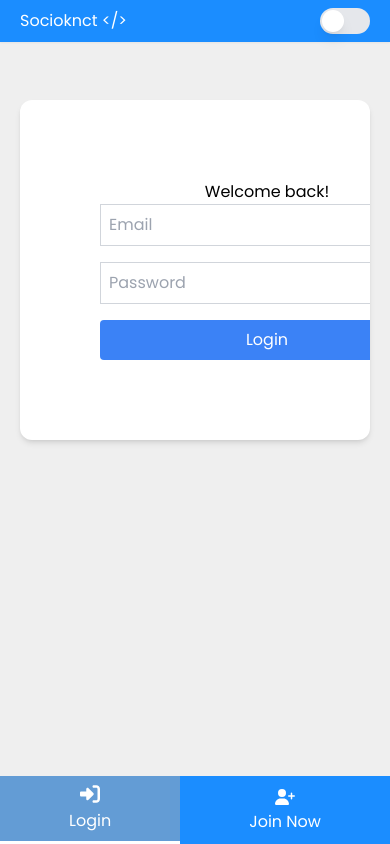
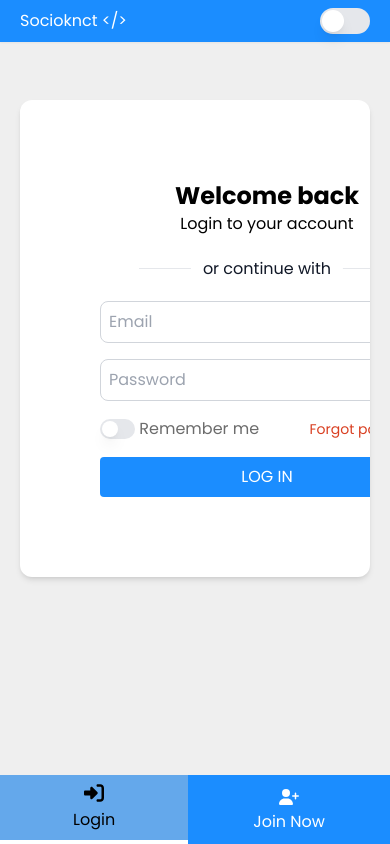
Before and after one commit to omseervi098/Socioknct1, a Next.js app in the folder frontend/: page /login in a window 390 px wide. Built offline with nearby package versions, Linux system fonts and the light colour scheme.

Commit message:
improved navbar mobile version

```diff
--- a/frontend/package.json
+++ b/frontend/package.json
@@ -16,6 +16,7 @@
     "@fortawesome/free-solid-svg-icons": "^6.5.2",
     "@fortawesome/react-fontawesome": "^0.2.0",
     "@headlessui/react": "^1.7.18",
+    "@preline/toggle-password": "^2.1.0",
     "next": "14.1.4",
     "react": "^18",
     "react-dom": "^18"
--- a/frontend/src/components/loginForm/loginForm.js
+++ b/frontend/src/components/loginForm/loginForm.js
@@ -1,24 +1,76 @@
 import React from "react";
 import Link from "next/link";
 import { useGeneralContext } from "@/context/generalcontext";
+import { Switch } from "@headlessui/react";
+import { themes } from "@/theme";
 export default function LoginForm() {
-  // const { state, toggleTheme } = useGeneralContext();
+  const { state, toggleTheme } = useGeneralContext();
+  const { theme, themes } = state;
+  const [rememberMe, setRememberMe] = React.useState(false);
+
   return (
     <div className="flex flex-col items-center justify-center ">
-      <h1>Welcome back!</h1>
-
+      <h1 className="text-2xl font-bold">Welcome back</h1>
+      <p>Login to your account</p>
+      {/* Google Login Button */}
+      <div class="inline-flex items-center justify-center w-full relative">
+        <hr class="w-64 h-px my-8 bg-gray-200 border-0 dark:bg-gray-700" />
+        <span class="absolute px-3 text-gray-900 -translate-x-1/2 bg-white left-1/2 ">
+          or continue with
+        </span>
+      </div>
       <form className="flex flex-col space-y-4">
         <input
           type="email"
           placeholder="Email"
-          className="border border-gray-300 p-2"
+          className="border border-gray-300 rounded-lg p-2"
         />
         <input
           type="password"
           placeholder="Password"
-          className="border border-gray-300 p-2"
+          className="border border-gray-300 rounded-lg p-2"
         />
-        <button className="bg-blue-500 text-white p-2 rounded">Login</button>
+        <div className="flex justify-between items-center">
+          <div className="flex items-center">
+            <Switch
+              checked={rememberMe}
+              onChange={() => setRememberMe(!rememberMe)}
+              className={`${rememberMe ? "bg-blue-500" : "bg-gray-200"}
+          relative inline-flex h-[20px] w-[35px] shrink-0 cursor-pointer rounded-full border-2 border-transparent transition-colors duration-200 ease-in-out focus:outline-none focus-visible:ring-2  focus-visible:ring-white/75`}
+            >
+              <span className="sr-only">Use setting</span>
+              <span
+                aria-hidden="true"
+                className={`${rememberMe ? "translate-x-4" : "translate-x-0"}
+            pointer-events-none inline-block h-[16px] w-[16px] transform rounded-full bg-white shadow-lg ring-0 transition duration-200 ease-in-out`}
+              />
+            </Switch>
+            &nbsp;
+            <span
+              className=""
+              style={{
+                color: themes.secondaryText,
+              }}
+            >
+              Remember me
+            </span>
+          </div>
+          <Link
+            href="/forgotpassword"
+            className=" text-sm"
+            style={{ color: themes.warningColor }}
+          >
+            Forgot password?
+          </Link>
+        </div>
+        <button
+          className="text-white p-2 rounded"
+          style={{
+            background: themes.primaryColor,
+          }}
+        >
+          LOG IN
+        </button>
       </form>
     </div>
   );
--- a/frontend/src/components/navbar/navbar.js
+++ b/frontend/src/components/navbar/navbar.js
@@ -27,14 +27,17 @@ export default function Navbar() {
           className="flex-grow flex justify-center md:flex-grow-0"
         >
           <button
-            className={`p-2 w-full`}
+            className={`p-2 w-full px-4`}
             style={{
               background:
                 router.pathname === "/login" ? themes.secondaryColorHover : "",
-              color: themes.alternativeText,
+              color:
+                router.pathname === "/login"
+                  ? themes.primaryText
+                  : themes.alternativeText,
               borderBottom:
                 router.pathname === "/login"
-                  ? "3px solid" + themes.secondaryColor
+                  ? "4px solid" + themes.secondaryColor
                   : "",
             }}
           >
@@ -51,7 +54,10 @@ export default function Navbar() {
             style={{
               background:
                 router.pathname === "/signup" ? themes.secondaryColorHover : "",
-              color: themes.alternativeText,
+              color:
+                router.pathname === "/signup"
+                  ? themes.primaryText
+                  : themes.alternativeText,
               borderBottom:
                 router.pathname === "/signup"
                   ? "3px solid" + themes.secondaryColor
--- a/frontend/src/pages/login/index.js
+++ b/frontend/src/pages/login/index.js
@@ -12,11 +12,11 @@ export default function Login() {
   return (
     <div className="h-auto flex flex-col items-center justify-center sm:p-10 p-5">
       <div className="flex rounded-xl bg-white shadow-md overflow-hidden h-full w-full">
+        <div className=" flex-auto p-20">
+          <LoginForm />
+        </div>
         <div className="flex-none relative w-1/2 sm:block hidden">
           <Image src="/login.jpg" layout="fill" objectFit="cover" />
-        </div>
-        <div className="flex-auto p-20">
-          <LoginForm />
         </div>
       </div>
     </div>
--- a/frontend/src/styles/globals.css
+++ b/frontend/src/styles/globals.css
@@ -11,7 +11,7 @@
   --alternative-text: #fff;
   --warning-color: #d93f21;
   --success-color: #4caf50;
-  --secondary-color-hover: #abababd0;
+  --secondary-color-hover: #cfcfcf68;
 }
 [data-theme="dark"] {
   --body-color: rgb(17, 17, 17);
@@ -22,7 +22,7 @@
   --alternative-text: #fff;
   --warning-color: #d93f21;
   --success-color: #4caf50;
-  --secondary-color-hover: #ababab80;
+  --secondary-color-hover: #cfcfcf68;
 }
 
 body {
--- a/frontend/src/theme.js
+++ b/frontend/src/theme.js
@@ -1,23 +1,25 @@
 const lightTheme = {
   body: "#efefef",
-  primaryText: "#000000",
+  primaryText: "#000",
   secondaryText: "#6c6c6c",
   alternativeText: "#fff",
+  blueText: "#1b8dff",
   warningColor: "#d93f21",
   successColor: "#4caf50",
-  primaryColor: "1B8DFF",
+  primaryColor: "#1b8dff",
   secondaryColor: "#fff",
-  secondaryColorHover: "#ababab80",
+  secondaryColorHover: "#cfcfcf68",
 };
 const darkTheme = {
   body: "#efefef",
   primaryText: "#000000",
   secondaryText: "#6c6c6c",
   alternativeText: "#fff",
+  blueText: "#1b8dff",
   warningColor: "#d93f21",
   successColor: "#4caf50",
   primaryColor: "1B8DFF",
   secondaryColor: "#fff",
-  secondaryColorHover: "#abababd0",
+  secondaryColorHover: "#cfcfcf68",
 };
 export const themes = { light: lightTheme, dark: darkTheme };
--- a/frontend/tailwind.config.js
+++ b/frontend/tailwind.config.js
@@ -1,5 +1,6 @@
 /** @type {import('tailwindcss').Config} */
 module.exports = {
+  darkMode: ["selector", "[data-theme='dark']"],
   content: [
     "./src/pages/**/*.{js,ts,jsx,tsx,mdx}",
     "./src/components/**/*.{js,ts,jsx,tsx,mdx}",
```
Also changed, not shown: 1 other file (tests, documents, lock files or other folders).
